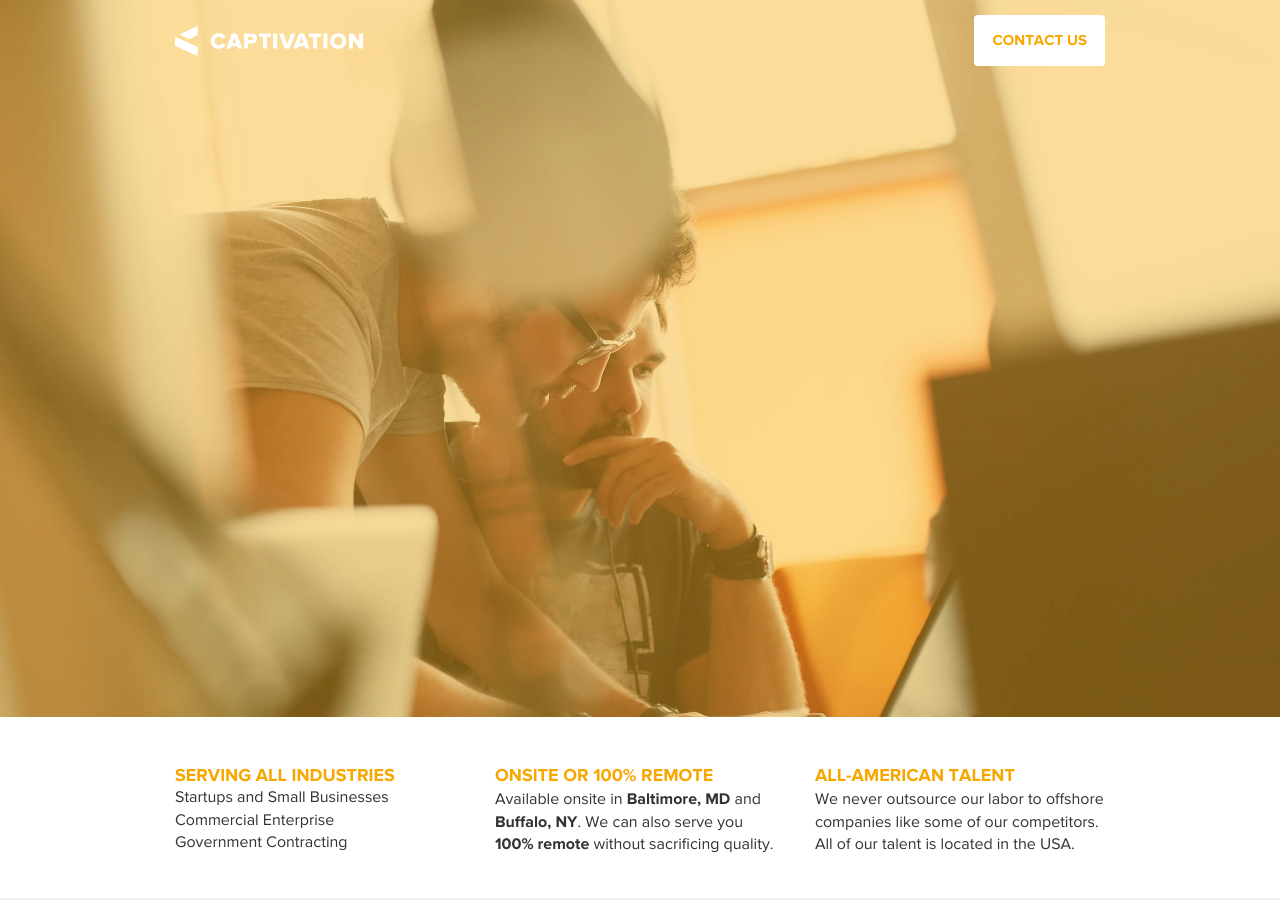
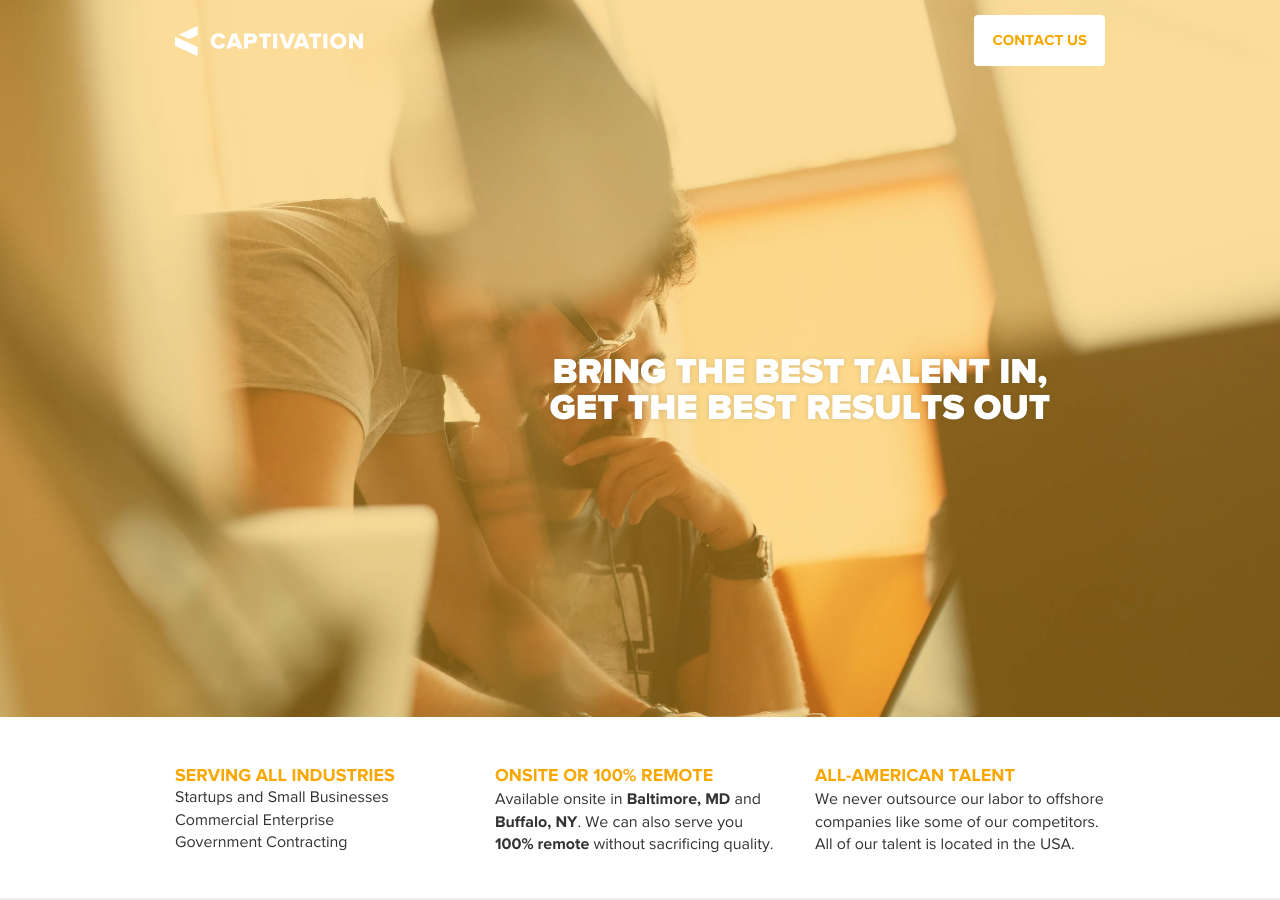
Before and after one commit to isabella232/captivationsoftware.github.io-archive, a Jekyll site: the page built from index.html, in a window 1280 px wide and 900 px high. Built offline with Jekyll 4.4.1, drawn with Linux system fonts in a browser that asks for light colours; nearby versions of some CDN libraries; some web fonts are replaced.

Commit message:
No mas sticky

```diff
--- a/_includes/landing.html
+++ b/_includes/landing.html
@@ -1,9 +1,13 @@
 <div class="container">
   <div class="row">
-    <div class="col-xs-offset-8 col-xs-4">
-      <!-- <span style="color: rgba(255,255,255,0.5); font-size: 12px;">&#x2B22;</span> -->
-      <!-- <span style="color:  rgba(255,255,255,0.5); font-size: 135px;">&#x2B22;</span> -->
-      <!-- <span style="color:  rgba(255,255,255,0.5); font-size: 95px;">&#x2B22;</span> -->
+    <div class="col-md-offset-4 col-xs-12 col-md-8">
+      <div class="hero">
+        <p class="white text">
+          BRING THE BEST TALENT IN,
+          <br/>
+          GET THE BEST RESULTS OUT
+        </p>
+      </div>
     </div>
   </div>
 </div>
--- a/css/responsive.css
+++ b/css/responsive.css
@@ -27,7 +27,7 @@
 
 @media (max-width: 991px) {
   .hero {
-    margin-top: 0;
+    margin-top: 60%;
   }
 
   .content .main.container {
--- a/css/structure.css
+++ b/css/structure.css
@@ -31,7 +31,7 @@ body {
   width: 100%;
   height: 80px;
   line-height: 80px;
-  z-index: 2;
+  z-index: 1;
 }
 
 .header .btn,
@@ -74,20 +74,22 @@ body {
 }
 
 .hero {
-  margin: 70px auto 0;
+  margin: 50% auto 0;
   text-align: center;
 }
 
 .hero .text {
   font-weight: 900;
-  font-size: 1.5em;
+  font-size: 2em;
   line-height: 1;
   display: inline-block;
   padding: 0;
+  position: relative;
+  z-index: 3;
 }
 
 .background-overlay {
-  background-position: 55% 0;
+  background-position: 55% 60%;
   background-repeat: no-repeat;
   background-size: cover;
   bottom: 0;
@@ -292,10 +294,6 @@ img.icon {
   line-height: inherit;
 }
 
-.contact.section {
-  z-index: 3;
-}
-
 .contact {
   font-weight: 500;
 }
--- a/css/theme.css
+++ b/css/theme.css
@@ -147,11 +147,6 @@
   border-radius: 4px;
 }
 
-.push-header .header {
-  background-color: #FFFFFF;
-}
-
-
 .push-header .header .btn {
   background-color: #F7A700;
   border-color: #F7A700;
@@ -162,3 +157,7 @@
 label.required::after {
   color: #F7A700;
 }
+
+.hero .text {
+  text-shadow: 0 0 5px rgba(51, 51, 51, 0.15);
+}
--- a/index.html
+++ b/index.html
@@ -1,4 +1,4 @@
 ---
 layout: default
-title: 'Innovation, Integration, and Intelligence - Captivation Software'
+title: 'Captivation Software'
 ---
--- a/scripts/main.js
+++ b/scripts/main.js
@@ -14,12 +14,6 @@
 
       var footerOffset = $footer.outerHeight();
       $contact.css('minHeight', window.innerHeight - footerOffset);
-    }).on('pageshow load scroll', function() {
-
-      var isPushing = $window.scrollTop() > window.innerHeight - headerOffset() - landingOffset()
-        && $window.scrollTop() < $contact.offset().top;
-      $body.toggleClass('push-header', isPushing);
-
     });
 
     // Set Copyright to the current year
```
